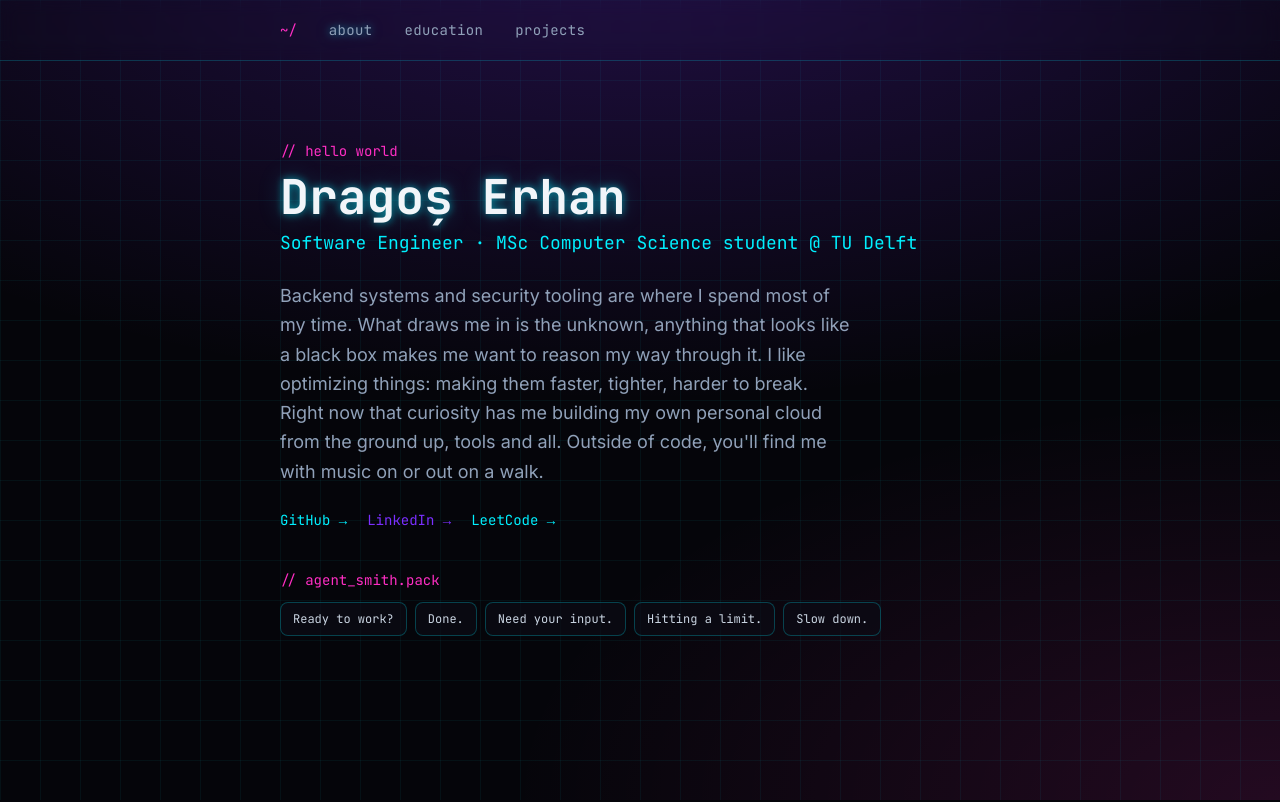
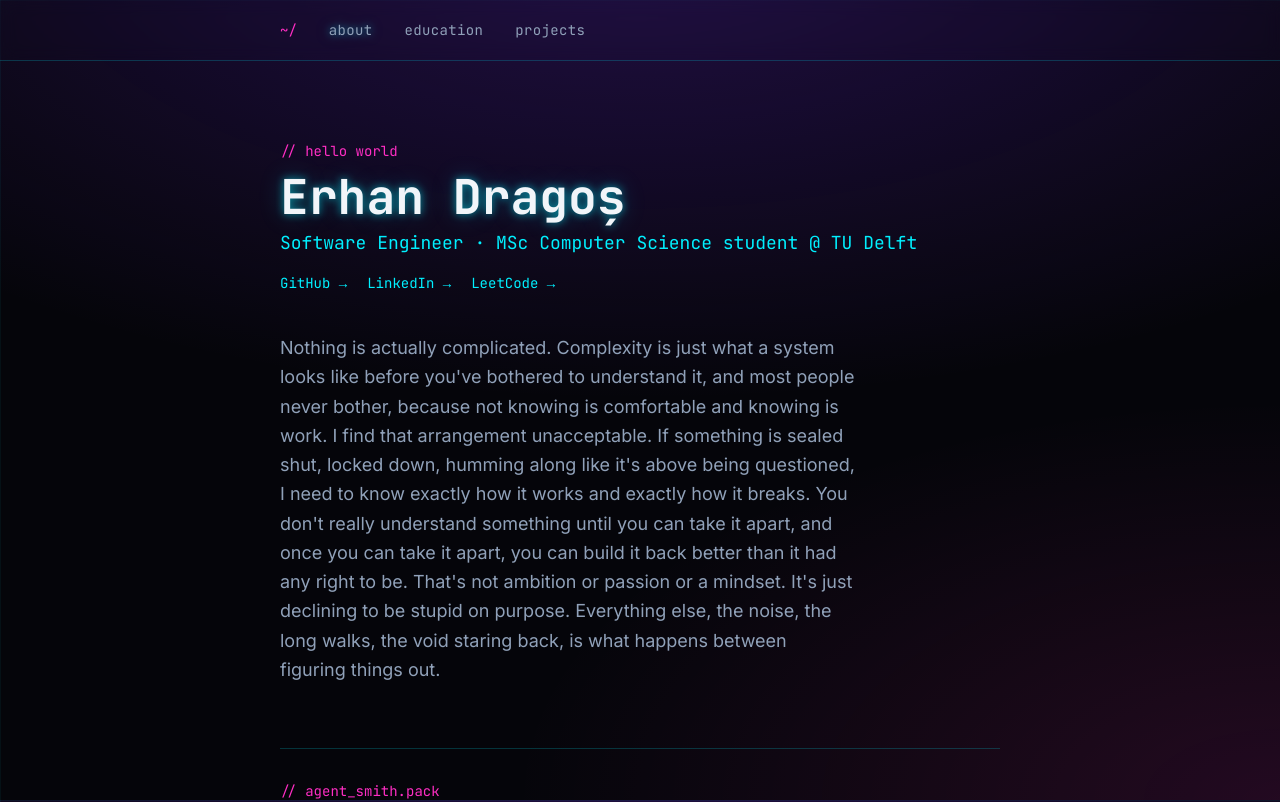
Before and after one commit to Headpoint2042/PSite, a Vue app: page / in a window 1280 px wide. Shown: the top 802 px of the page. Built offline with nearby package versions, Linux system fonts and the light colour scheme.

Commit message:
Some design changes to the about page

```diff
--- a/index.html
+++ b/index.html
@@ -4,7 +4,19 @@
     <meta charset="UTF-8" />
     <link rel="icon" type="image/svg+xml" href="/favicon.svg" />
     <meta name="viewport" content="width=device-width, initial-scale=1.0" />
-    <title>psite</title>
+    <title>Erhan Dragoș | Portfolio</title>
+    <meta
+      name="description"
+      content="Portfolio of Erhan Dragoș, software engineer and MSc Computer Science student at TU Delft. Projects, education, and more."
+    />
+    <meta property="og:title" content="Erhan Dragoș | Portfolio" />
+    <meta
+      property="og:description"
+      content="Software engineer and MSc Computer Science student at TU Delft. Projects, education, and more."
+    />
+    <meta property="og:type" content="website" />
+    <meta name="twitter:card" content="summary" />
+    <!-- TODO once the final domain is known: add og:url, an absolute og:image, and a canonical link. -->
   </head>
   <body>
     <div id="app"></div>
--- a/src/components/SoundBoard.vue
+++ b/src/components/SoundBoard.vue
@@ -19,19 +19,26 @@ const playing = ref<string | null>(null)
 
 function play(file: string) {
   if (!audio.value) return
-  audio.value.src = `/sounds/agent-smith/sounds/${file}`
+  audio.value.src = `${import.meta.env.BASE_URL}sounds/agent-smith/sounds/${file}`
   playing.value = file
-  audio.value.play()
+  audio.value.play().catch(() => {
+    // Interrupted by another click or failed to load; only clear if no newer sound took over.
+    if (playing.value === file) playing.value = null
+  })
 }
 
-function onEnded() {
+function onStopped() {
   playing.value = null
 }
 </script>
 
 <template>
-  <div class="mt-10">
+  <div class="mt-16 border-t border-cyan/20 pt-8">
     <p class="font-mono text-sm text-magenta">// agent_smith.pack</p>
+    <p class="mt-2 text-sm text-slate-400">
+      An Agent Smith sound pack I built for peon-ping. Click one (audio, mind
+  your volume).
+    </p>
     <div class="mt-3 flex flex-wrap gap-2">
       <button
         v-for="sound in sounds"
@@ -44,6 +51,6 @@ function onEnded() {
         {{ sound.label }}
       </button>
     </div>
-    <audio ref="audio" @ended="onEnded" />
+    <audio ref="audio" @ended="onStopped" @error="onStopped" />
   </div>
 </template>
--- a/src/router/index.ts
+++ b/src/router/index.ts
@@ -2,6 +2,7 @@ import { createRouter, createWebHistory } from 'vue-router'
 import AboutView from '../views/AboutView.vue'
 import EducationView from '../views/EducationView.vue'
 import ProjectsView from '../views/ProjectsView.vue'
+import NotFoundView from '../views/NotFoundView.vue'
 
 const router = createRouter({
   history: createWebHistory(import.meta.env.BASE_URL),
@@ -9,6 +10,7 @@ const router = createRouter({
     { path: '/', name: 'about', component: AboutView },
     { path: '/education', name: 'education', component: EducationView },
     { path: '/projects', name: 'projects', component: ProjectsView },
+    { path: '/:pathMatch(.*)*', name: 'not-found', component: NotFoundView },
   ],
   scrollBehavior() {
     return { top: 0 }
--- a/src/views/AboutView.vue
+++ b/src/views/AboutView.vue
@@ -6,24 +6,16 @@ import SoundBoard from '../components/SoundBoard.vue'
   <section class="mx-auto max-w-3xl px-6 py-20">
     <p class="font-mono text-sm text-magenta">// hello world</p>
     <h1
-      data-text="Dragoș Erhan"
+      data-text="Erhan Dragoș"
       class="glitch mt-3 font-mono text-4xl font-bold text-slate-100 glow-cyan sm:text-5xl"
     >
-      Dragoș Erhan
+      Erhan Dragoș
     </h1>
     <p class="mt-2 font-mono text-lg text-cyan">
       Software Engineer &middot; MSc Computer Science student @ TU Delft
     </p>
-    <p class="mt-6 max-w-xl text-lg leading-relaxed text-slate-400">
-      Backend systems and security tooling are where I spend most of my time.
-      What draws me in is the unknown, anything that looks like a black box
-      makes me want to reason my way through it. I like optimizing things:
-      making them faster, tighter, harder to break. Right now that curiosity
-      has me building my own personal cloud from the ground up, tools and
-      all. Outside of code, you'll find me with music on or out on a walk.
-    </p>
 
-    <div class="mt-6 flex gap-5 font-mono text-sm">
+    <div class="mt-4 flex gap-5 font-mono text-sm">
       <a
         href="https://github.com/Headpoint2042"
         target="_blank"
@@ -36,7 +28,7 @@ import SoundBoard from '../components/SoundBoard.vue'
         href="https://www.linkedin.com/in/erhan-dragos-a634b6274"
         target="_blank"
         rel="noopener noreferrer"
-        class="text-violet hover:text-cyan"
+        class="text-cyan hover:glow-cyan"
       >
         LinkedIn &rarr;
       </a>
@@ -50,6 +42,21 @@ import SoundBoard from '../components/SoundBoard.vue'
       </a>
     </div>
 
+    <p class="mt-10 max-w-xl text-lg leading-relaxed text-slate-400">
+      Nothing is actually complicated. Complexity is just what a system looks
+      like before you've bothered to understand it, and most people never
+      bother, because not knowing is comfortable and knowing is work. I find
+      that arrangement unacceptable. If something is sealed shut, locked down,
+      humming along like it's above being questioned, I need to know exactly
+      how it works and exactly how it breaks. You don't really understand
+      something until you can take it apart, and once you can take it apart,
+      you can build it back better than it had any right to be.
+      That's not ambition or passion or a mindset. It's just
+      declining to be stupid on purpose. Everything else, the noise, the long
+      walks, the void staring back, is what happens between figuring things
+      out.
+    </p>
+
     <SoundBoard />
   </section>
 </template>
--- /dev/null
+++ b/src/views/NotFoundView.vue
@@ -0,0 +1,19 @@
+<template>
+  <section class="mx-auto max-w-3xl px-6 py-20">
+    <p class="font-mono text-sm text-magenta">// segfault</p>
+    <h1
+      data-text="404"
+      class="glitch mt-3 font-mono text-4xl font-bold text-slate-100 glow-cyan sm:text-5xl"
+    >
+      404
+    </h1>
+    <p class="mt-2 font-mono text-lg text-cyan">signal SIGSEGV, Segmentation fault.</p>
+    <p class="mt-6 max-w-xl text-lg leading-relaxed text-slate-400">
+      This page doesn't exist. Maybe it never did. Maybe you dereferenced
+      something you shouldn't have.
+    </p>
+    <RouterLink to="/" class="mt-6 inline-block font-mono text-sm text-cyan hover:glow-cyan">
+      cd ~/ &rarr;
+    </RouterLink>
+  </section>
+</template>
--- a/src/views/ProjectsView.vue
+++ b/src/views/ProjectsView.vue
@@ -7,6 +7,13 @@ interface Project {
 }
 
 const projects: Project[] = [
+  {
+    name: 'PCloud',
+    description:
+      'Personal k3s Kubernetes cluster, managed with declarative manifests, that hosts this very site. Private admin access runs over Tailscale VPN, public apps are exposed through a Cloudflare Tunnel, with zero open router ports.',
+    link: 'https://github.com/Headpoint2042/PCloud',
+    tags: ['DevOps', 'Kubernetes', 'Networking'],
+  },
   {
     name: 'Agent Smith (peon-ping pack)',
     description:
@@ -78,12 +85,6 @@ const projects: Project[] = [
     tags: ['DevOps', 'Docker', 'Kubernetes'],
   },
   {
-    name: 'PCloud',
-    description: 'Personal cloud/DevOps project, currently in early stages.',
-    link: 'https://github.com/Headpoint2042/PCloud',
-    tags: ['DevOps'],
-  },
-  {
     name: 'DodgeIT',
     description:
       '2D platformer built in GameMaker Studio where you dodge spikes and ghost fire, surviving as long as possible while difficulty escalates over time.',
```
